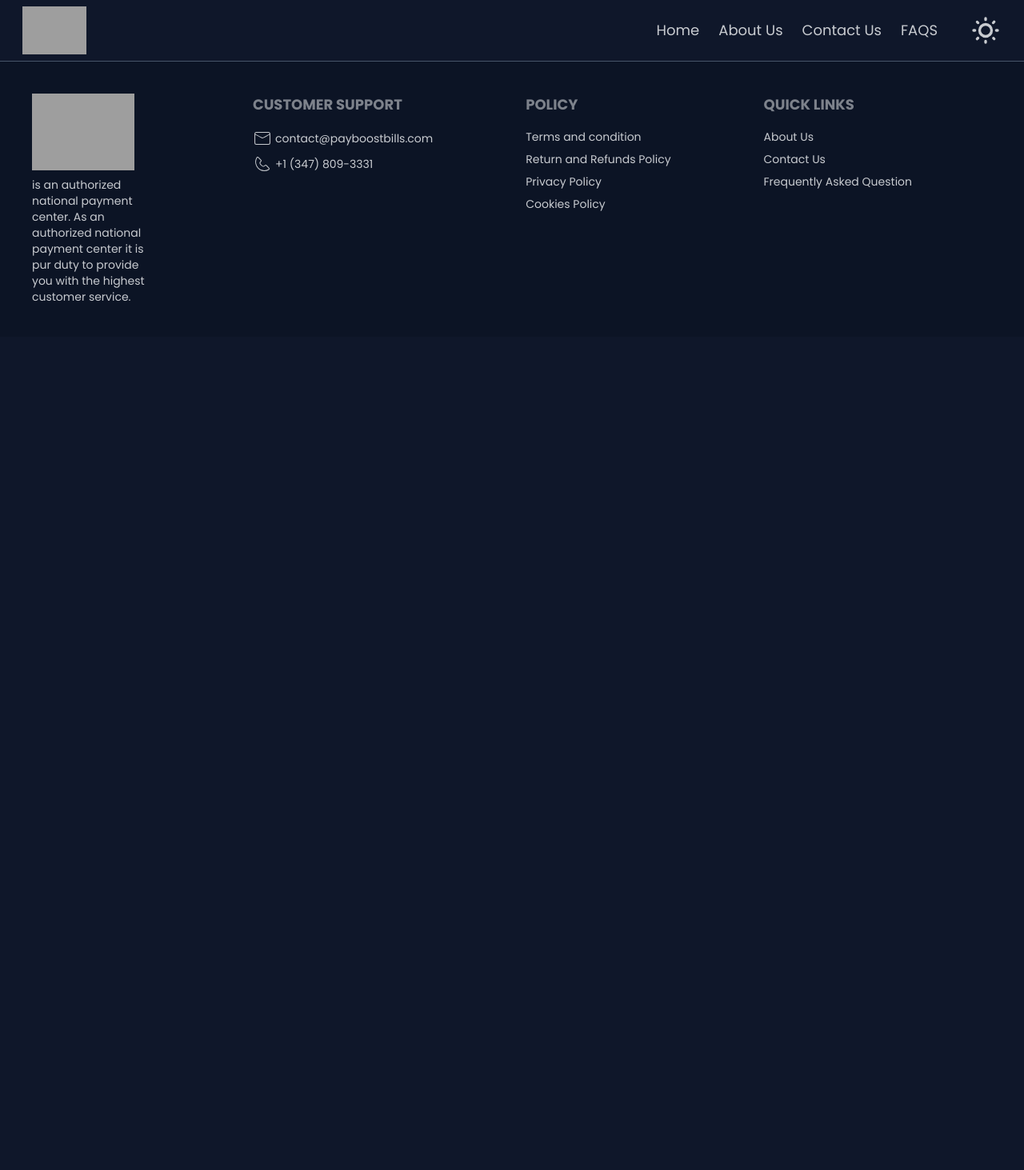
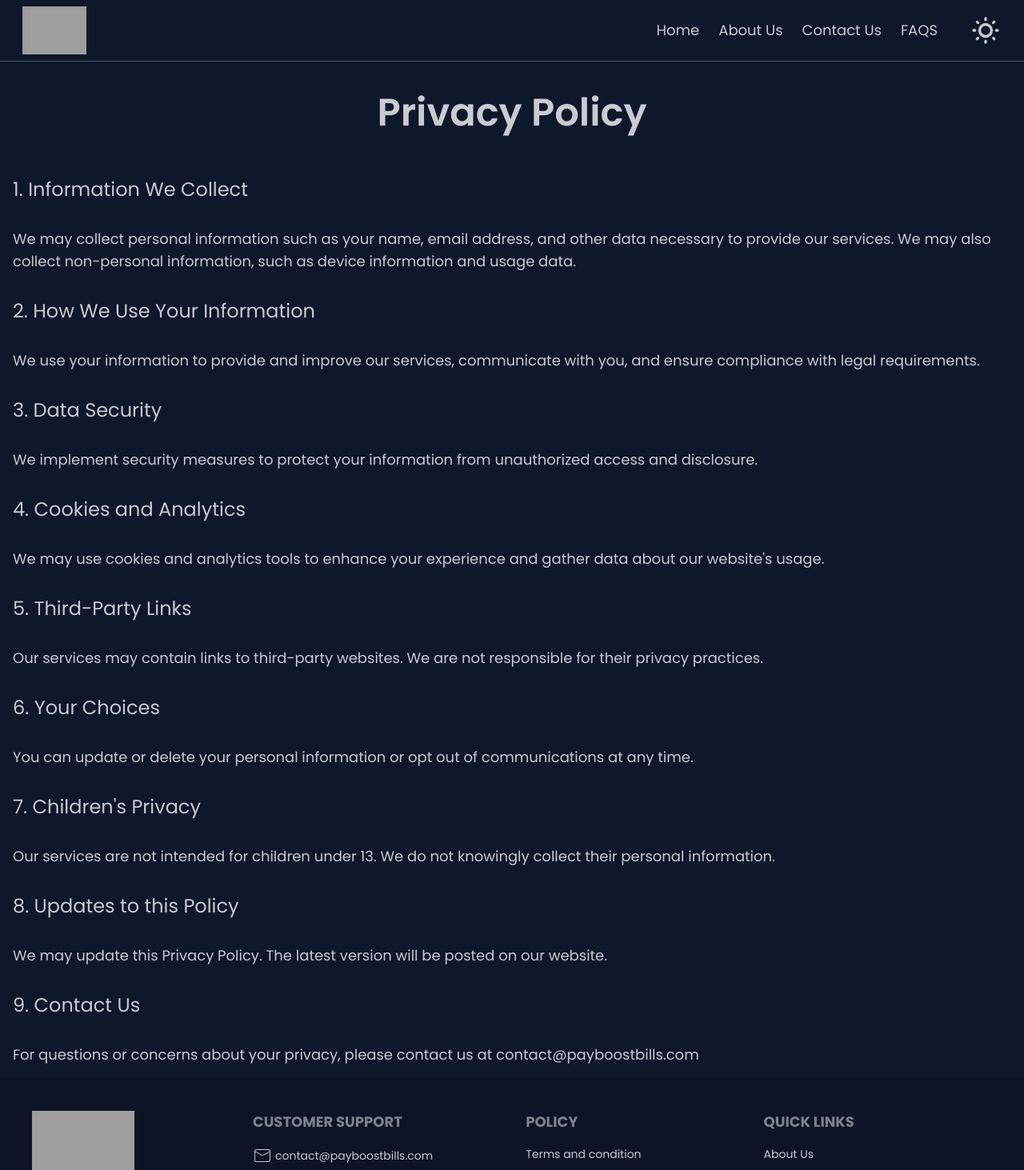
Before and after one commit to ibaddKhan/payment-app, a React (Vite) app: page /privacy in a window 1280 px wide. Shown: the top 1463 px of the page at 80% size. Before the commit the page ends 800 px from the top, so only its background shows below. Built offline with nearby package versions, Linux system fonts and the light colour scheme; grey boxes are pictures that could not be loaded.

Commit message:
privacy policy update

```diff
--- a/src/screens/Privacy/privacy.jsx
+++ b/src/screens/Privacy/privacy.jsx
@@ -2,9 +2,40 @@ import React from 'react'
 
 const Privacy = () => {
   return (
+   <>
     <div>
+    <h1 className="text-center text-5xl cursor-default font-semibold my-10">Privacy Policy</h1>
+</div>
+<h1 className='text-2xl p-4'>1. Information We Collect</h1>
+<p className='text-lg p-4'>We may collect personal information such as your name, email address, and other data necessary to provide our services. We may also collect non-personal information, such as device information and usage data.
+</p>
+<h1 className='text-2xl p-4'>2. How We Use Your Information</h1>
 
-    </div>
+<p className='text-lg p-4'>We use your information to provide and improve our services, communicate with you, and ensure compliance with legal requirements.
+</p>
+<h1 className='text-2xl p-4'>3. Data Security</h1>
+<p className='text-lg p-4'>We implement security measures to protect your information from unauthorized access and disclosure.
+</p>
+
+<h1 className='text-2xl p-4'>4. Cookies and Analytics</h1>
+<p className='text-lg p-4'>We may use cookies and analytics tools to enhance your experience and gather data about our website's usage.
+</p>
+<h1 className='text-2xl p-4'>5. Third-Party Links</h1>
+<p className='text-lg p-4'>Our services may contain links to third-party websites. We are not responsible for their privacy practices.
+</p>
+<h1 className='text-2xl p-4'>6. Your Choices</h1>
+<p className='text-lg p-4'>You can update or delete your personal information or opt out of communications at any time.
+</p>
+
+<h1 className='text-2xl p-4'>7. Children's Privacy</h1>
+<p className='text-lg p-4'>Our services are not intended for children under 13. We do not knowingly collect their personal information.
+</p>
+<h1 className='text-2xl p-4'>8. Updates to this Policy</h1>
+<p className='text-lg p-4'>We may update this Privacy Policy. The latest version will be posted on our website.
+</p>
+<h1 className='text-2xl p-4'>9. Contact Us</h1>
+<p className='text-lg p-4'>For questions or concerns about your privacy, please contact us at contact@payboostbills.com </p>
+   </>
   )
 }
 
--- a/src/screens/Terms/terms.jsx
+++ b/src/screens/Terms/terms.jsx
@@ -26,7 +26,7 @@ Attempting to gain unauthorized access to our systems or user accounts.</p>
 <h1 className='text-2xl p-4'>5. Privacy</h1>
 <p className='text-lg p-4'>Your use of our Services is subject to our Privacy Policy, which outlines how we collect, use, and protect your personal information. By using our Services, you consent to the practices described in the Privacy Policy.</p>
 
-<h1 className='text-2xl p-4'>6. Disclaimer</h1>
+
 
  </>
   )
```
